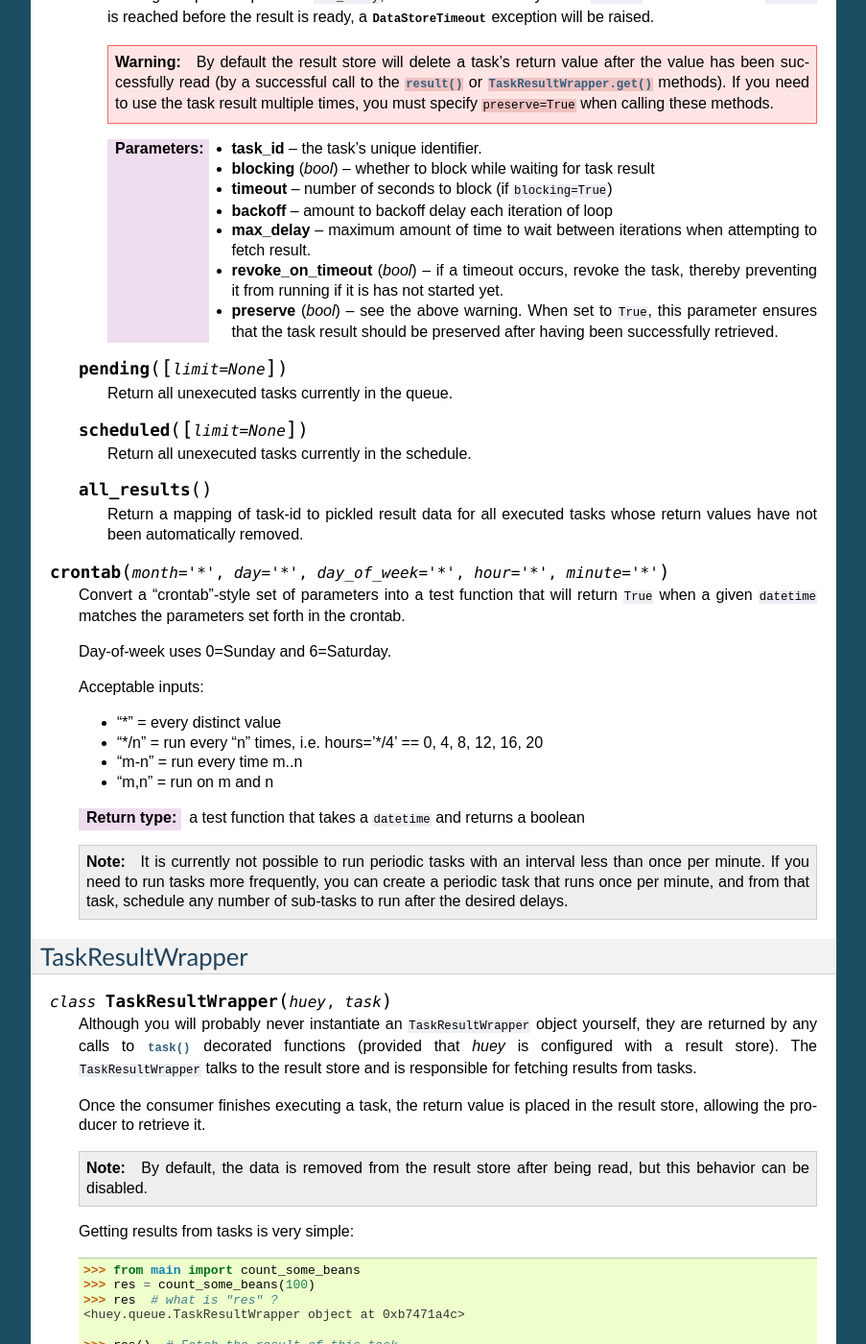
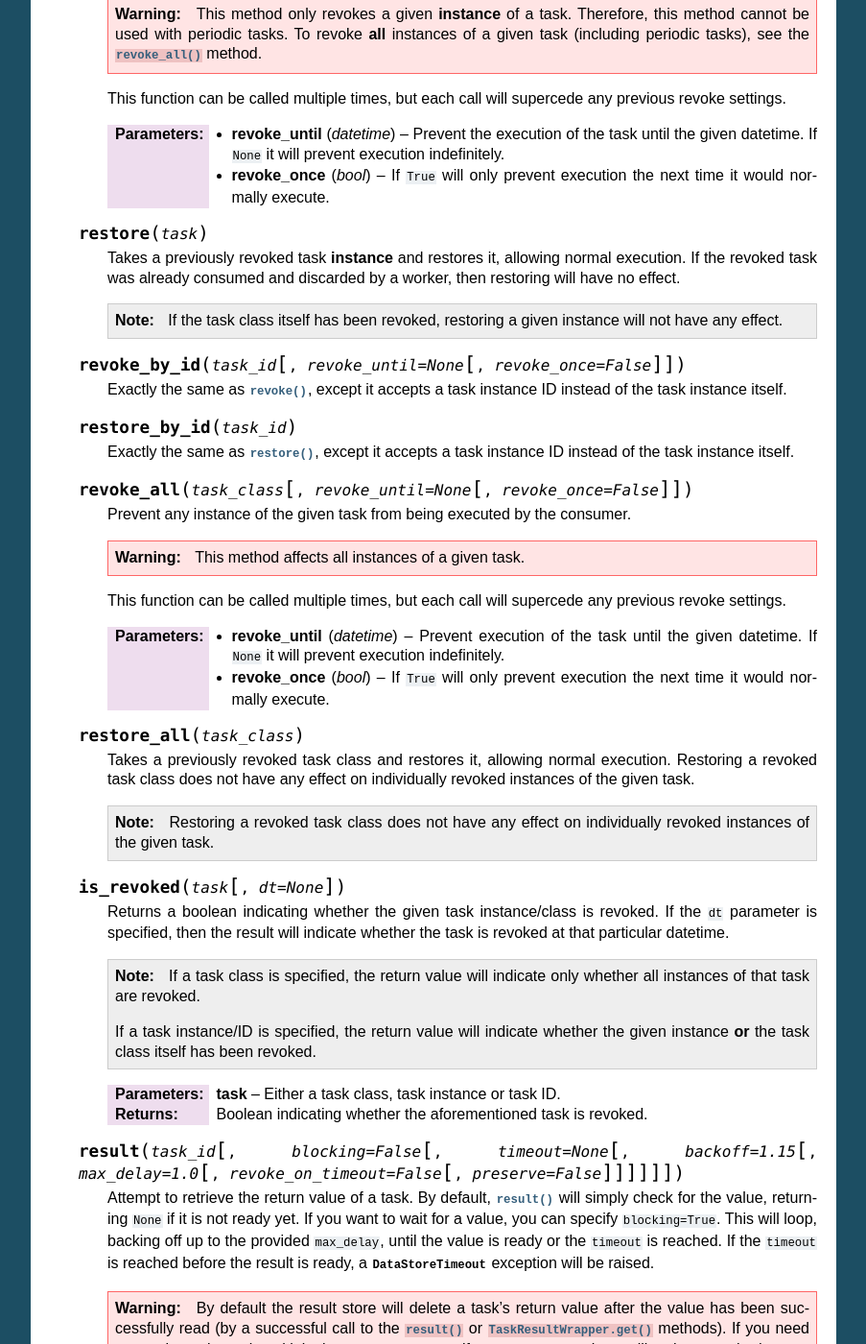
Before and after one commit to coleifer/huey, a Sphinx documentation site: the page built from docs/api.rst, in a window 1280 px wide and 1400 px high, scrolled down 5754 px. Shown: the whole window at 96% size, without its empty margins (198-1101 px from the left). Built offline with Sphinx 7.4.7, drawn with Linux system fonts in a browser that asks for light colours; pages that are not in the unit, such as notebooks, are missing from menus; some of the changed text lies outside the part shown.

Commit message:
Extend revoke/restore/is_revoked.
The above methods are now added to decorated tasks (where formerly
they were only available on decorated periodic tasks). Calling the
methods on the task function will revoke/restore all instances of the
given task.

A follow-on effect is that periodic task instances now have their own
unique task ID.

```diff
--- a/docs/api.rst
+++ b/docs/api.rst
@@ -192,6 +192,43 @@
                 >>> count_some_beans.call_local(1337)
                 'Counted 1337 beans'
 
+        .. py:function:: {decorated_func}.revoke([revoke_until=None[, revoke_once=False]])
+
+            Prevent any instance of the given task from executing.  When no
+            parameters are provided the function will not execute again until
+            explicitly restored.
+
+            This function can be called multiple times, but each call will
+            supercede any limitations placed on the previous revocation.
+
+            :param datetime revoke_until: Prevent the execution of the task until the
+                given datetime.  If ``None`` it will prevent execution indefinitely.
+            :param bool revoke_once: If ``True`` will only prevent execution of the next
+                invocation of the task.
+
+            .. code-block:: python
+
+                # skip the next execution
+                count_some_beans.revoke(revoke_once=True)
+
+                # prevent any invocation from executing.
+                count_some_beans.revoke()
+
+                # prevent any invocation for 24 hours.
+                count_some_beans.revoke(datetime.datetime.now() + datetime.timedelta(days=1))
+
+        .. py:function:: {decorated_func}.is_revoked([dt=None])
+
+            Check whether the given task is revoked.  If ``dt`` is specified,
+            it will check if the task is revoked with respect to the given datetime.
+
+            :param datetime dt: If provided, checks whether task is revoked at the
+                given datetime
+
+        .. py:function:: {decorated_func}.restore()
+
+            Clears any revoked status and allows the task to run normally.
+
         .. py:attribute:: {decorated func}.task_class
 
             Store a reference to the task class for the decorated function.
@@ -258,10 +295,11 @@
         .. py:function:: {decorated_func}.revoke([revoke_until=None[, revoke_once=False]])
 
             Prevent the given periodic task from executing.  When no parameters are
-            provided the function will not execute again.
+            provided the function will not execute again until explicitly
+            restored.
 
-            This function can be called multiple times, but each call will overwrite
-            the limitations of the previous.
+            This function can be called multiple times, but each call will
+            supercede any limitations placed on the previous revocation.
 
             :param datetime revoke_until: Prevent the execution of the task until the
                 given datetime.  If ``None`` it will prevent execution indefinitely.
@@ -282,14 +320,14 @@
         .. py:function:: {decorated_func}.is_revoked([dt=None])
 
             Check whether the given periodic task is revoked.  If ``dt`` is specified,
-            it will check if the task is revoked for the given datetime.
+            it will check if the task is revoked with respect to the given datetime.
 
             :param datetime dt: If provided, checks whether task is revoked at the
                 given datetime
 
         .. py:function:: {decorated_func}.restore()
 
-            Clears any revoked status and run the task normally
+            Clears any revoked status and allows the task to run normally.
 
         If you want access to the underlying task class, it is stored as an attribute
         on the decorated function:
@@ -300,11 +338,11 @@
 
     .. py:method:: revoke(task[, revoke_until=None[, revoke_once=False]])
 
-        Prevent the given task from being executed by the consumer after it has
-        been enqueued. To understand this method, you need to know a bit about
-        how the consumer works. When you call a function decorated by the
-        :py:meth:`Huey.task` method, calls to that function will enqueue a
-        message to the consumer indicating which task to execute, what the
+        Prevent the given task **instance** from being executed by the consumer
+        after it has been enqueued. To understand this method, you need to know
+        a bit about how the consumer works. When you call a function decorated
+        by the :py:meth:`Huey.task` method, calls to that function will enqueue
+        a message to the consumer indicating which task to execute, what the
         parameters are, etc. If the task is not scheduled to execute in the
         future, and there is a free worker available, the task starts executing
         immediately. Otherwise if workers are busy, it will wait in line for
@@ -316,13 +354,14 @@
         you call the task and the time the worker actually starts executing the
         task.
 
-        .. note::
-            When the revoked task is a periodic task, this affects the task as
-            a whole. When the task is a normal task, the revocation action only
-            applies to the given task instance.
+        .. warning::
+            This method only revokes a given **instance** of a task. Therefore,
+            this method cannot be used with periodic tasks. To revoke **all**
+            instances of a given task (including periodic tasks), see the
+            :py:meth:`~Huey.revoke_all` method.
 
-        This function can be called multiple times, but each call will overwrite
-        any previous revoke settings.
+        This function can be called multiple times, but each call will
+        supercede any previous revoke settings.
 
         :param datetime revoke_until: Prevent the execution of the task until the
             given datetime.  If ``None`` it will prevent execution indefinitely.
@@ -331,23 +370,66 @@
 
     .. py:method:: restore(task)
 
-        Takes a previously revoked task and un-revokes it.
+        Takes a previously revoked task **instance** and restores it, allowing
+        normal execution. If the revoked task was already consumed and
+        discarded by a worker, then restoring will have no effect.
+
+        .. note::
+            If the task class itself has been revoked, restoring a given
+            instance will not have any effect.
 
     .. py:method:: revoke_by_id(task_id[, revoke_until=None[, revoke_once=False]])
 
-        Exactly the same as :py:meth:`Huey.revoke`, except it accepts a task ID
-        instead of the task instance itself.
+        Exactly the same as :py:meth:`~Huey.revoke`, except it accepts a task
+        instance ID instead of the task instance itself.
 
     .. py:method:: restore_by_id(task_id)
 
-        Exactly the same as :py:meth:`Huey.restore`, except it accepts a task ID
-        instead of the task instance itself.
+        Exactly the same as :py:meth:`~Huey.restore`, except it accepts a task
+        instance ID instead of the task instance itself.
+
+    .. py:method:: revoke_all(task_class[, revoke_until=None[, revoke_once=False]])
+
+        Prevent any instance of the given task from being executed by the
+        consumer.
+
+        .. warning::
+            This method affects all instances of a given task.
+
+        This function can be called multiple times, but each call will
+        supercede any previous revoke settings.
+
+        :param datetime revoke_until: Prevent execution of the task until the
+            given datetime.  If ``None`` it will prevent execution indefinitely.
+        :param bool revoke_once: If ``True`` will only prevent execution the
+            next time it would normally execute.
+
+    .. py:method:: restore_all(task_class)
+
+        Takes a previously revoked task class and restores it, allowing
+        normal execution. Restoring a revoked task class does not have any
+        effect on individually revoked instances of the given task.
+
+        .. note::
+            Restoring a revoked task class does not have any effect on
+            individually revoked instances of the given task.
 
     .. py:method:: is_revoked(task[, dt=None])
 
-        Returns a boolean indicating whether the given task is revoked. If the
-        ``dt`` parameter is specified, then the result will indicate whether
-        the task is revoked at that particular datetime.
+        Returns a boolean indicating whether the given task instance/class is
+        revoked. If the ``dt`` parameter is specified, then the result will
+        indicate whether the task is revoked at that particular datetime.
+
+        .. note::
+            If a task class is specified, the return value will indicate only
+            whether all instances of that task are revoked.
+
+            If a task instance/ID is specified, the return value will indicate
+            whether the given instance **or** the task class itself has been
+            revoked.
+
+        :param task: Either a task class, task instance or task ID.
+        :return: Boolean indicating whether the aforementioned task is revoked.
 
     .. py:method:: result(task_id[, blocking=False[, timeout=None[, backoff=1.15[, max_delay=1.0[, revoke_on_timeout=False[, preserve=False]]]]]])
 
@@ -513,8 +595,19 @@
 
     .. py:method:: restore()
 
-        Restore the given task.  Unless it has already been skipped over, it
-        will be restored and run as scheduled.
+        Restore the given task instance. Unless the task instance has already
+        been dequeued and discarded, it will be restored and run as scheduled.
+
+        .. warning::
+            If the task class itself has been revoked, then this method has no
+            effect.
+
+    .. py:method:: is_revoked()
+
+        Return a boolean value indicating whether this particular task instance
+        **or** the task class itself has been revoked.
+
+        See also: :py:meth:`Huey.is_revoked`.
 
     .. py:method:: reschedule([eta=None[, delay=None[, convert+utc=True]]])
 
```
Also changed, not shown: docs/getting-started.rst (+15 -0 lines), 3 other files.
